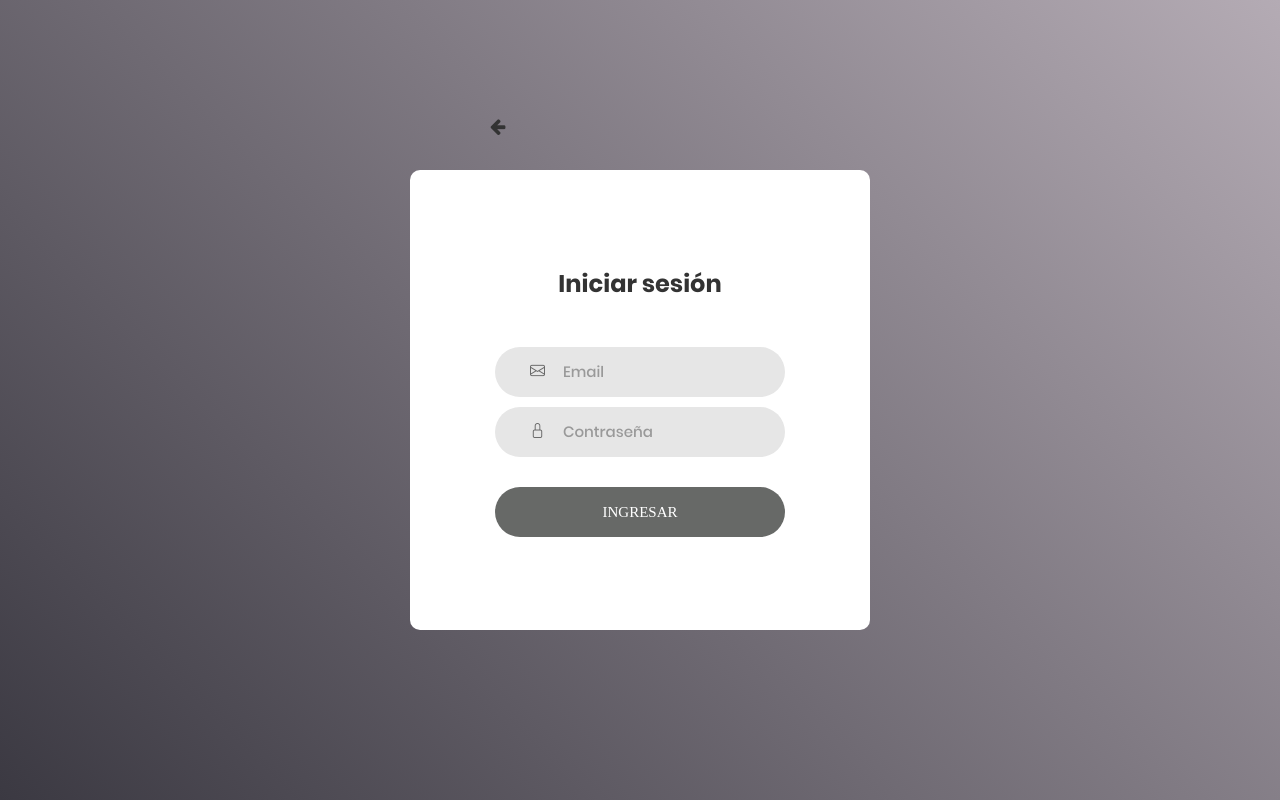
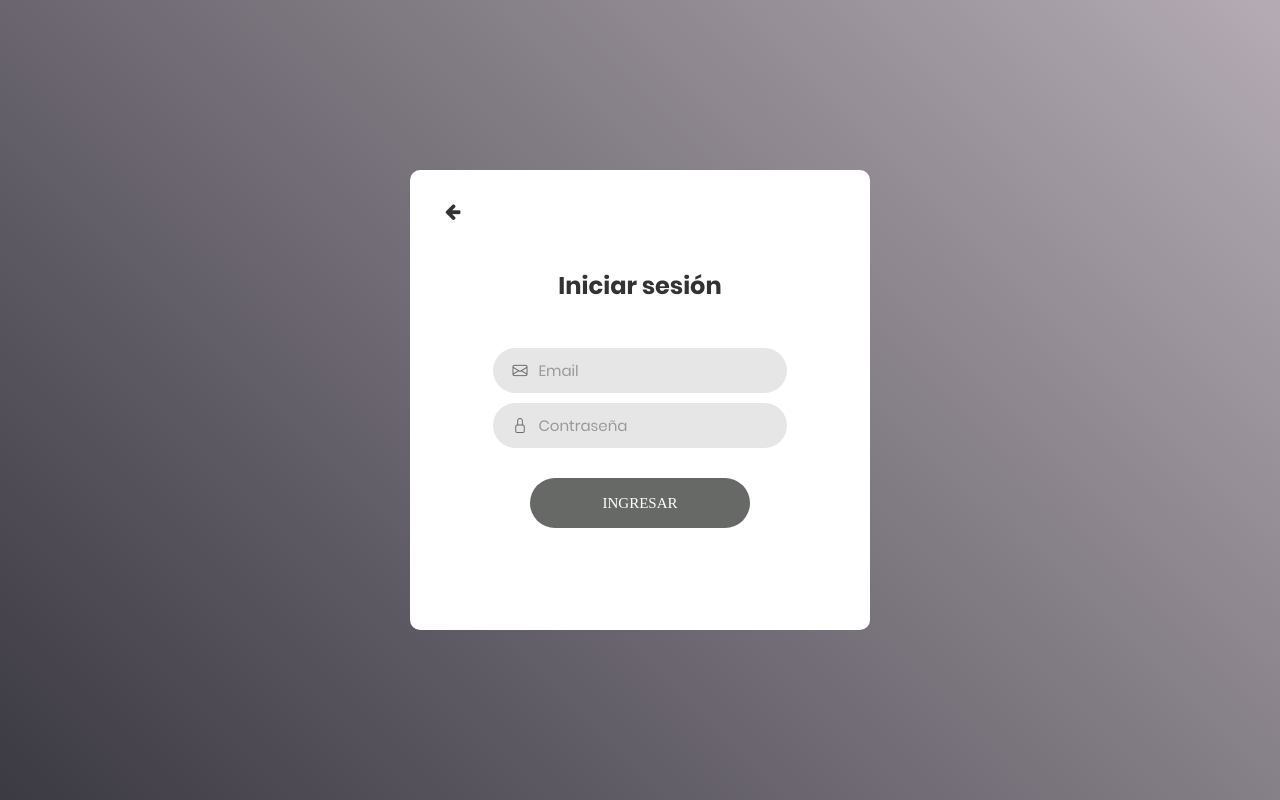
Before and after one commit to Nyafiu/Integracion_MusicPro, a Flask app: page /loginAdmin in a window 1280 px wide. Run offline with Flask 3, Linux system fonts and the light colour scheme; some libraries are stand-ins or nearby versions; some web fonts are replaced.

Commit message:
arreglos

```diff
--- /dev/null
+++ b/src/static/assets/css/loginAdmin.css
@@ -0,0 +1,172 @@
+.limiter-admin {
+  width: 100%;
+  margin: 0 auto;
+}
+
+.wrap-input100-admin {
+    position: relative;
+    width: 75%;
+    z-index: 1;
+    margin-bottom: 10px;
+    margin-left: auto;
+    margin-right: auto;
+}
+
+.wrap-loginAdmin100 {
+    /*width: 460px;*/
+    width: 100%;
+    max-width: 460px;
+    margin: 0 auto;
+    height: 460px;
+    background: #fff;
+    border-radius: 10px;
+    justify-content: center;
+    align-items: center;
+    text-align: center;
+    overflow: hidden;
+    position: relative;
+    display: -webkit-box;
+    display: -webkit-flex;
+    display: -moz-box;
+    display: -ms-flexbox;
+    display: flex;
+    flex-wrap: wrap;
+}
+
+.container-login100 {
+    width: 100%;
+    min-height: 100vh;
+    display: -webkit-box;
+    display: -webkit-flex;
+    display: -moz-box;
+    display: -ms-flexbox;
+    display: flex;
+    flex-wrap: wrap;
+    justify-content: center;
+    align-items: center;
+    padding: 0;
+    background: #615769;
+    background: -webkit-linear-gradient(-135deg, #b4abb4, #3b3942);
+    background: -o-linear-gradient(-135deg, #b4abb4, #3b3942);
+    background: -moz-linear-gradient(-135deg, #b4abb4, #3b3942);
+    background: linear-gradient(-135deg, #b4abb4, #3b3942);
+}
+
+.login100-form-title-admin {
+    font-family: Poppins-Bold;
+    font-size: 24px;
+    color: #333333;
+    line-height: 1.2;
+    text-align: center;
+
+    width: 100%;
+    display: block;
+    padding-bottom: 48px;
+    padding-top: -52px;
+  }
+
+.login100-form-admin {
+    /*padding-top: 48px;*/
+    width: 100%;
+    display: flex;
+    justify-content: center;
+    flex-direction: column;
+    align-items: center;
+    text-align: center;
+}
+
+.input100-admin {
+    font-family: Poppins-Regular;
+    font-size: 15px;
+    line-height: 1.5;
+    color: #666666;
+    display: block;
+    width: 85%;
+    background: #e6e6e6;
+    height: 45px;
+    border-radius: 25px;
+    padding: 0 30px 0 45px;
+    max-width: 300px;
+    margin: 0 auto;
+
+}
+
+/*
+.login100-form-admin input,
+.login100-form-admin button {
+  width: 80%;
+  max-width: 300px;
+  margin-left: auto;
+  margin-right: auto;
+}
+*/
+
+.login100-form-admin .input100 {
+    width: 80%; /* Ajusta este valor según sea necesario */
+    max-width: 300px; /* Ajusta este valor según sea necesario */
+    margin-left: auto; /* Agrega margen izquierdo automático */
+    margin-right: auto; /* Agrega margen derecho automático */
+    padding-left: 15px; /* Ajusta este valor según sea necesario */
+    padding-right: 15px; /* Ajusta este valor según sea necesario */
+}
+
+.login100-form-admin .input100::placeholder {
+    opacity: 0.5; /* Ajusta este valor según sea necesario */
+}
+
+.symbol-input100 {
+    position: absolute;
+    font-size: 18px;
+    color: #999999;
+    left: 10px!important;
+    top: 50%;
+    transform: translateY(-50%);
+}
+
+.login100-form-admin .login100-form-btn {
+    width: 80%; /* Ajusta este valor según sea necesario */
+    max-width: 220px; /* Ajusta este valor según sea necesario */
+    margin-left: auto; /* Agrega margen izquierdo automático */
+    margin-right: auto; /* Agrega margen derecho automático */
+}
+
+.login100-form-admin .login100-form-btn:hover {
+    background: #333333;
+}
+
+.focus-input100-admin {
+    display: block;
+    position: absolute;
+    border-radius: 25px;
+    bottom: 0;
+    left: 27px;
+    z-index: -1;
+    width: 85%;
+    height: 100%;
+    box-shadow: 0px 0px 0px 0px;
+    color: rgba(87,184,70, 0.8);
+}
+
+.input100-admin:focus + .focus-input100-admin {
+    -webkit-animation: anim-shadow 0.5s ease-in-out forwards;
+    animation: anim-shadow 0.5s ease-in-out forwards;
+}
+
+@-webkit-keyframes anim-shadow {
+    to {
+      box-shadow: 0px 0px 70px 25px;
+      opacity: 0;
+    }
+}
+
+@keyframes anim-shadow {
+    to {
+      box-shadow: 0px 0px 70px 25px;
+      opacity: 0;
+    }
+}
+
+.input100-admin:focus + .focus-input100-admin + .symbol-input100 {
+    color: #57b846;
+    padding-left: 28px;
+}
--- a/src/static/assets/css/main.css
+++ b/src/static/assets/css/main.css
@@ -150,6 +150,7 @@ iframe {
   margin: 0 auto;
 }
 
+
 .container-login100 {
   width: 100%;
   min-height: 100vh;
@@ -161,7 +162,7 @@ iframe {
   flex-wrap: wrap;
   justify-content: center;
   align-items: center;
-  padding: 15px;
+  padding: 0;
   background: #615769;
   background: -webkit-linear-gradient(-135deg, #b4abb4, #3b3942);
   background: -o-linear-gradient(-135deg, #b4abb4, #3b3942);
@@ -175,7 +176,7 @@ iframe {
   background: #fff;
   border-radius: 10px;
   overflow: hidden;
-
+  position: relative;
   display: -webkit-box;
   display: -webkit-flex;
   display: -moz-box;
@@ -186,36 +187,19 @@ iframe {
   padding: 100px 130px 33px 95px;
 }
 
-.wrap-loginAdmin100 {
-  width: 460px;
-  height: 460px;
-  background: #fff;
-  border-radius: 10px;
-  overflow: hidden;
-  display: -webkit-box;
-  display: -webkit-flex;
-  display: -moz-box;
-  display: -ms-flexbox;
-  display: inline-block;
-  flex-wrap: wrap;
-  justify-content: space-between;
-  /*padding: 100px 130px 33px 95px;*/
-  padding-top: 100px;
-  padding-left: 85px;
-}
 
 .volver-atras {
-  margin-bottom: 20px;
-  position: fixed;
-  top: 115px;
-  left: 490px;
+  position: absolute;
+  top: 35px;
+  left: 45px;
+  z-index: 99;
 }
 
 .volver-atras2 {
-  margin-bottom: 20px;
-  position: fixed;
-  top: 50px;
-  left: 250px;
+  position: absolute;
+  top: 30px;
+  left: 35px;
+  z-index: 99;
 }
 
 .volver-atras i,
@@ -253,6 +237,7 @@ iframe {
   width: 290px;
 }
 
+
 .login100-form-title {
   font-family: Poppins-Bold;
   font-size: 24px;
@@ -262,21 +247,8 @@ iframe {
 
   width: 100%;
   display: block;
-  padding-bottom: 54px;
+  padding-bottom: 24px;
   padding-top: 10px;
-}
-
-.login100-form-title-admin {
-  font-family: Poppins-Bold;
-  font-size: 24px;
-  color: #333333;
-  line-height: 1.2;
-  text-align: center;
-
-  width: 100%;
-  display: block;
-  padding-bottom: 48px;
-  padding-top: -52px;
 }
 
 
@@ -418,11 +390,11 @@ iframe {
 
 @media (max-width: 992px) {
   .wrap-login100 {
-    padding: 177px 90px 33px 85px;
+    padding: 130px 90px 30px 95px!important;
   }
 
   .login100-pic {
-    width: 35%;
+    width: 40%;
   }
 
   .login100-form {
--- a/src/templates/loginAdmin.html
+++ b/src/templates/loginAdmin.html
@@ -12,6 +12,8 @@
     <link rel="stylesheet" href="{{ url_for('static', filename='assets/css/bootstrap.min.css') }}">
     <link rel="stylesheet" href="{{ url_for('static', filename='assets/css/templatemo.css') }}">
     <link rel="stylesheet" href="{{ url_for('static', filename='assets/css/custom.css') }}">
+
+    <link rel="stylesheet" href="{{ url_for('static', filename='assets/css/loginAdmin.css') }}">
 
     <!-- íconos de bootstrap -->
     <link rel="stylesheet" href="https://cdn.jsdelivr.net/npm/bootstrap-icons@1.7.2/font/bootstrap-icons.css">
@@ -30,43 +32,36 @@
 </head>
 <body>
 
-    <div class="limiter">
+    <div class="limiter-admin">
         <div class="container-login100">
             <div class="wrap-loginAdmin100">
-
-                <div class="volver-atras">
+                <!-- flecha para volver al login principal-->
+                <div class="volver-atras2">
                     <a href="login"><i class="fa fa-arrow-left"></i></a>
                 </div>
-
-                <form class="login100-form validate-form">
-
+                <!-- formulario -->
+                <form class="login100-form-admin validate-form">
                     <span class="login100-form-title-admin">
                         Iniciar sesión
                     </span>
-
-                    <div class="wrap-input100 validate-input" data-validate = "Ingrese email válido">
-                        <input class="input100" type="text" name="email" placeholder="Email">
-                        <span class="focus-input100"></span>
+                    <div class="wrap-input100-admin validate-input" data-validate = "Ingrese email válido">
+                        <input class="input100-admin" type="text" name="email" placeholder="Email">
+                        <span class="focus-input100-admin"></span>
                         <span class="symbol-input100">
                             <i class="bi bi-envelope" aria-hidden="true"></i>
                         </span>
                     </div>
-
-                    <div class="wrap-input100 validate-input" data-validate="Ingrese contraseña válida"> <!-- completa el resto del codigo -->
-                        <input class="input100" type="password" name="pass" placeholder="Contraseña">
-                        <span class="focus-input100"></span>
+                    <div class="wrap-input100-admin validate-input" data-validate="Ingrese contraseña válida">
+                        <input class="input100-admin" type="password" name="pass" placeholder="Contraseña">
+                        <span class="focus-input100-admin"></span>
                         <span class="symbol-input100">
                             <i class="bi bi-lock" aria-hidden="true"></i>
                         </span>
                     </div>
-
                     <div class="container-login100-form-btn">
                         <button class="login100-form-btn">
                             Ingresar
                         </button>
-                    </div>
-
-
                     </div>
                 </form>
             </div>
--- a/src/templates/loginCliente.html
+++ b/src/templates/loginCliente.html
@@ -29,7 +29,7 @@
     <div class="limiter">
 		<div class="container-login100">
 			<div class="wrap-login100">
-				<div class="volver-atras2">
+				<div class="volver-atras">
                     <a href="\"><i class="fa fa-arrow-left"></i></a>
                 </div>
 				<div class="login100-pic">
```
Also changed, not shown: src/static/assets/css/registro.css (+73 -0 lines), src/templates/registroCliente.html (+8 -1 lines).
